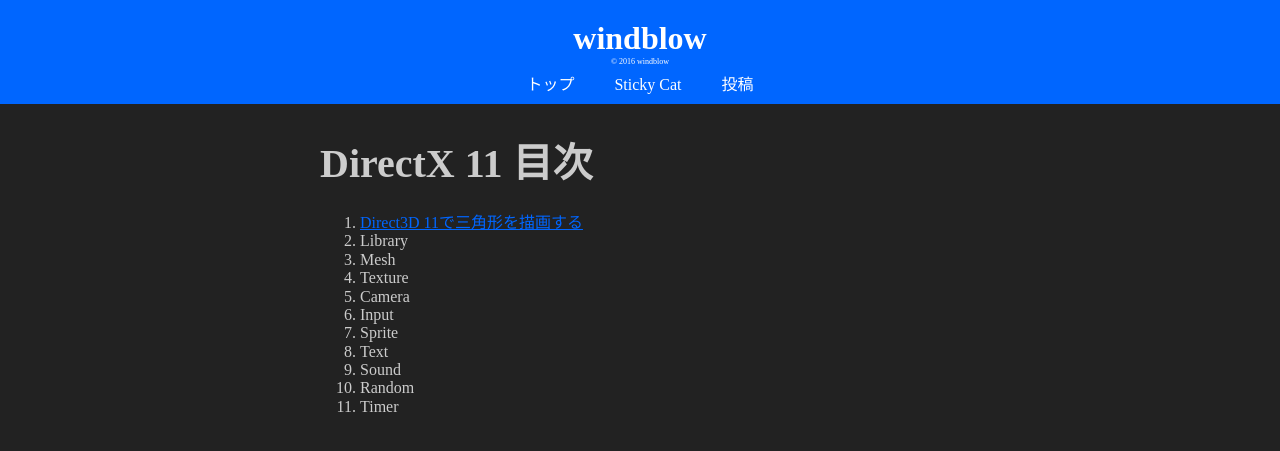
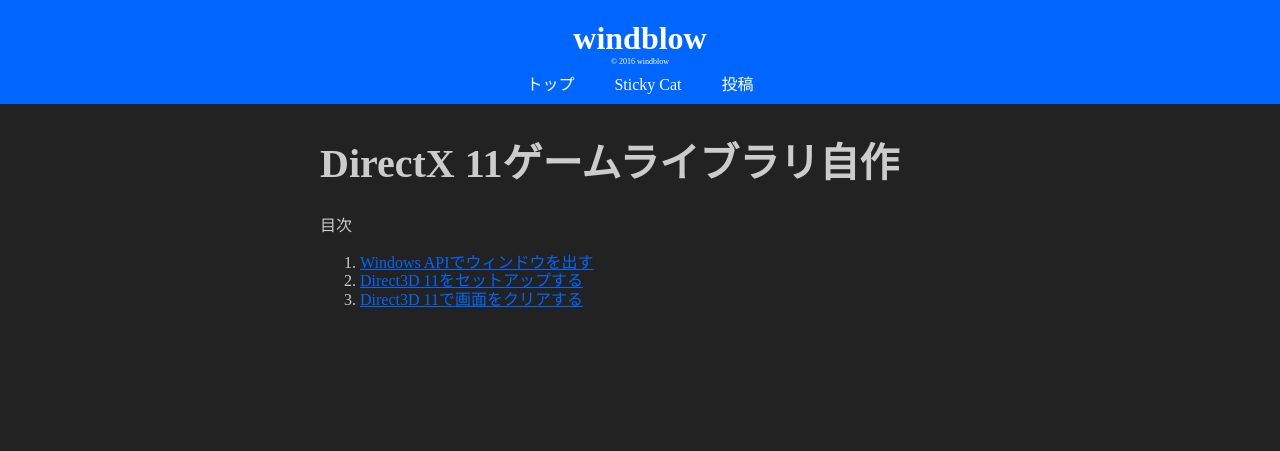
Before and after one commit to itukikikuti/windblow.net, a Jekyll site: the page built from posts/DirectX11.md, in a window 1280 px wide. Shown: the top 451 px of the page. Built offline with Jekyll 4.4.1, drawn with Linux system fonts in a browser that asks for light colours.

Commit message:
目次を更新

```diff
--- a/posts/DirectX11.md
+++ b/posts/DirectX11.md
@@ -1,15 +1,10 @@
 ---
 layout: post
-title: DirectX 11 目次
+title: DirectX 11ゲームライブラリ自作
 ---
-1. [Direct3D 11で三角形を描画する](/posts/directx11/Direct3D-11%E3%81%A7%E4%B8%89%E8%A7%92%E5%BD%A2%E3%82%92%E6%8F%8F%E7%94%BB%E3%81%99%E3%82%8B/)
-1. Library
-1. Mesh
-1. Texture
-1. Camera
-1. Input
-1. Sprite
-1. Text
-1. Sound
-1. Random
-1. Timer
+
+目次
+
+1. [Windows APIでウィンドウを出す](https://windblow.net/posts/directx11/Windows-API%E3%81%A7%E3%82%A6%E3%82%A3%E3%83%B3%E3%83%89%E3%82%A6%E3%82%92%E5%87%BA%E3%81%99/)
+1. [Direct3D 11をセットアップする](https://windblow.net/posts/directx11/Direct3D-11%E3%82%92%E3%82%BB%E3%83%83%E3%83%88%E3%82%A2%E3%83%83%E3%83%97%E3%81%99%E3%82%8B/)
+1. [Direct3D 11で画面をクリアする](https://windblow.net/posts/directx11/Direct3D-11%E3%81%A7%E7%94%BB%E9%9D%A2%E3%82%92%E3%82%AF%E3%83%AA%E3%82%A2%E3%81%99%E3%82%8B/)
```
